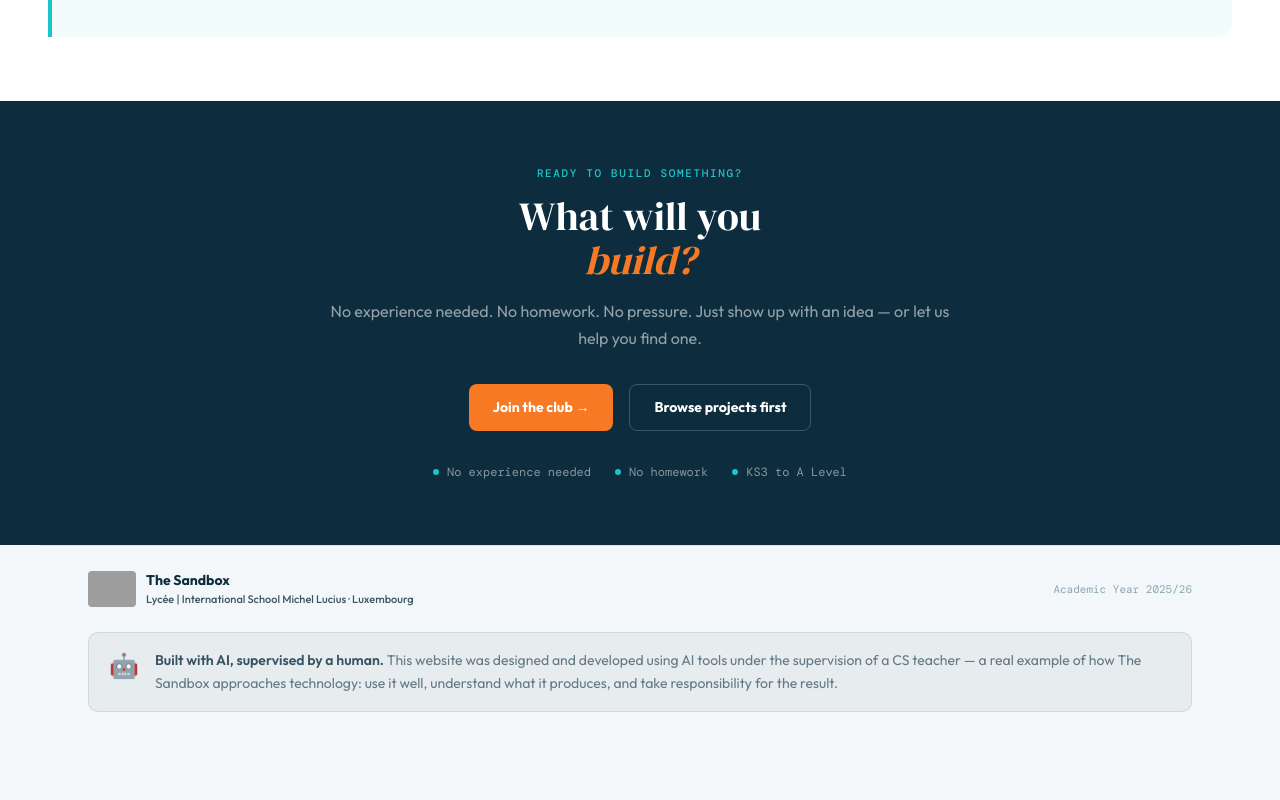
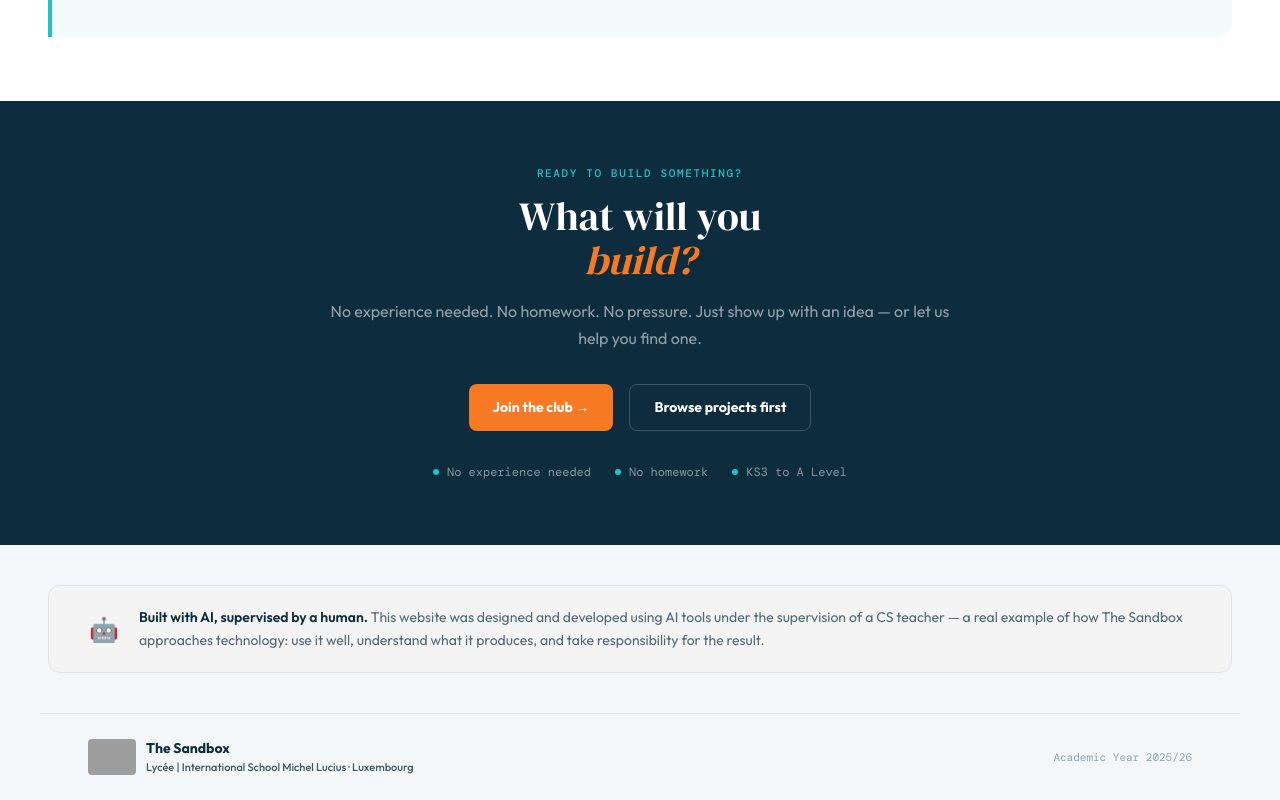
Before and after one commit to ricproenca/thesandbox, a Next.js app: page / in a window 1280 px wide. Shown: the part 5354-6154 px from the top of the page. Before the commit the page ends 6090 px from the top, so only its background shows below. Built offline with nearby package versions, Linux system fonts and the light colour scheme; grey boxes are pictures that could not be loaded.

Commit message:
small fixes

```diff
--- a/src/app/page.tsx
+++ b/src/app/page.tsx
@@ -5,6 +5,7 @@ import HowItWorksSection from "@/components/HowItWorksSection";
 import ShowcaseSection from "@/components/ShowcaseSection";
 import PracticalInfoSection from "@/components/PracticalInfoSection";
 import DisclaimerSection from "@/components/DisclaimerSection";
+import AiTransparencySection from "@/components/AiTransparencySection";
 import CTASection from "@/components/CTASection";
 
 export default function HomePage() {
@@ -18,6 +19,7 @@ export default function HomePage() {
       <PracticalInfoSection />
       <DisclaimerSection />
       <CTASection />
+      <AiTransparencySection />
     </main>
   );
 }
--- a/src/app/spark/SparkClient.tsx
+++ b/src/app/spark/SparkClient.tsx
@@ -43,7 +43,7 @@ export default function SparkClient() {
         search={search}
         onSearchChange={setSearch}
       />
-      <main id="grid" className="max-w-[1200px] mx-auto px-8 lg:px-12 py-8 pb-16">
+      <main id="grid" className="max-w-[1200px] mx-auto px-8 lg:px-12 py-16">
         <div className="mb-4 text-sm text-muted font-mono">
           {filtered.length} project{filtered.length !== 1 ? "s" : ""}
           {activeCat !== "all" || activeLevel !== "all" || activeLang !== "all" || search ? " found" : ""}
--- /dev/null
+++ b/src/components/AiTransparencySection.tsx
@@ -0,0 +1,18 @@
+export default function AiTransparencySection() {
+  return (
+    <div className="px-8 lg:px-12 py-10">
+      <div className="max-w-[1200px] mx-auto">
+        <div className="bg-zinc-100 rounded-[12px] px-6 sm:px-10 py-5 flex items-center gap-5 border border-zinc-200">
+          <span className="text-2xl flex-shrink-0">🤖</span>
+          <div className="text-[14px] text-navy/70 leading-[1.65]">
+            <strong className="text-navy font-semibold">Built with AI, supervised by a human.</strong> This website
+            was designed and developed using AI tools under the supervision of a
+            CS teacher &mdash; a real example of how The Sandbox approaches
+            technology: use it well, understand what it produces, and take
+            responsibility for the result.
+          </div>
+        </div>
+      </div>
+    </div>
+  );
+}
--- a/src/components/FilterBar.tsx
+++ b/src/components/FilterBar.tsx
@@ -28,10 +28,11 @@ export default function FilterBar({
 }: FilterBarProps) {
   return (
     <div
-      className="bg-white border-b-2 border-teal px-8 lg:px-12 py-3 flex items-center gap-2 flex-wrap sm:flex-nowrap overflow-x-auto sticky top-16 z-[90] shadow-[0_2px_8px_rgba(13,45,62,0.06)]"
+      className="bg-white border-b-2 border-teal px-8 lg:px-12 py-3 shadow-[0_2px_8px_rgba(13,45,62,0.06)]"
       role="group"
       aria-label="Filter projects"
     >
+      <div className="max-w-[1200px] mx-auto flex items-center gap-2 flex-wrap sm:flex-nowrap overflow-x-auto">
       <span className="font-mono text-[10px] text-muted tracking-[0.1em] uppercase mr-1">
         Filter
       </span>
@@ -62,6 +63,7 @@ export default function FilterBar({
           onClick={onFilterChange}
         />
       ))}
+      </div>
     </div>
   );
 }
--- a/src/components/Footer.tsx
+++ b/src/components/Footer.tsx
@@ -24,18 +24,6 @@ export default function Footer() {
           Academic Year 2025/26
         </div>
       </div>
-      <div className="max-w-[1200px] mx-auto px-8 lg:px-12 pb-6">
-        <div className="bg-navy/5 border border-navy/10 rounded-[10px] px-5 py-4 flex items-start gap-4">
-          <span className="text-2xl flex-shrink-0">🤖</span>
-          <div className="text-[14px] text-navy/60 leading-[1.65]">
-            <strong className="text-navy/80 font-semibold">Built with AI, supervised by a human.</strong> This website
-            was designed and developed using AI tools under the supervision of a
-            CS teacher &mdash; a real example of how The Sandbox approaches
-            technology: use it well, understand what it produces, and take
-            responsibility for the result.
-          </div>
-        </div>
-      </div>
     </footer>
   );
 }
--- a/src/components/Hero.tsx
+++ b/src/components/Hero.tsx
@@ -34,6 +34,7 @@ export default function Hero() {
             "radial-gradient(ellipse 50% 100% at 90% 50%, rgba(28, 197, 202, 0.05), transparent 70%)",
         }}
       />
+      <div className="max-w-[1200px] mx-auto">
         <span className="font-mono text-[11px] font-medium tracking-[0.15em] uppercase text-teal mb-3 block">
           Built by students
         </span>
@@ -67,5 +68,6 @@ export default function Hero() {
           ))}
         </div>
       </div>
+    </div>
   );
 }
```
Lines whose indentation alone changed are shown as unchanged.
